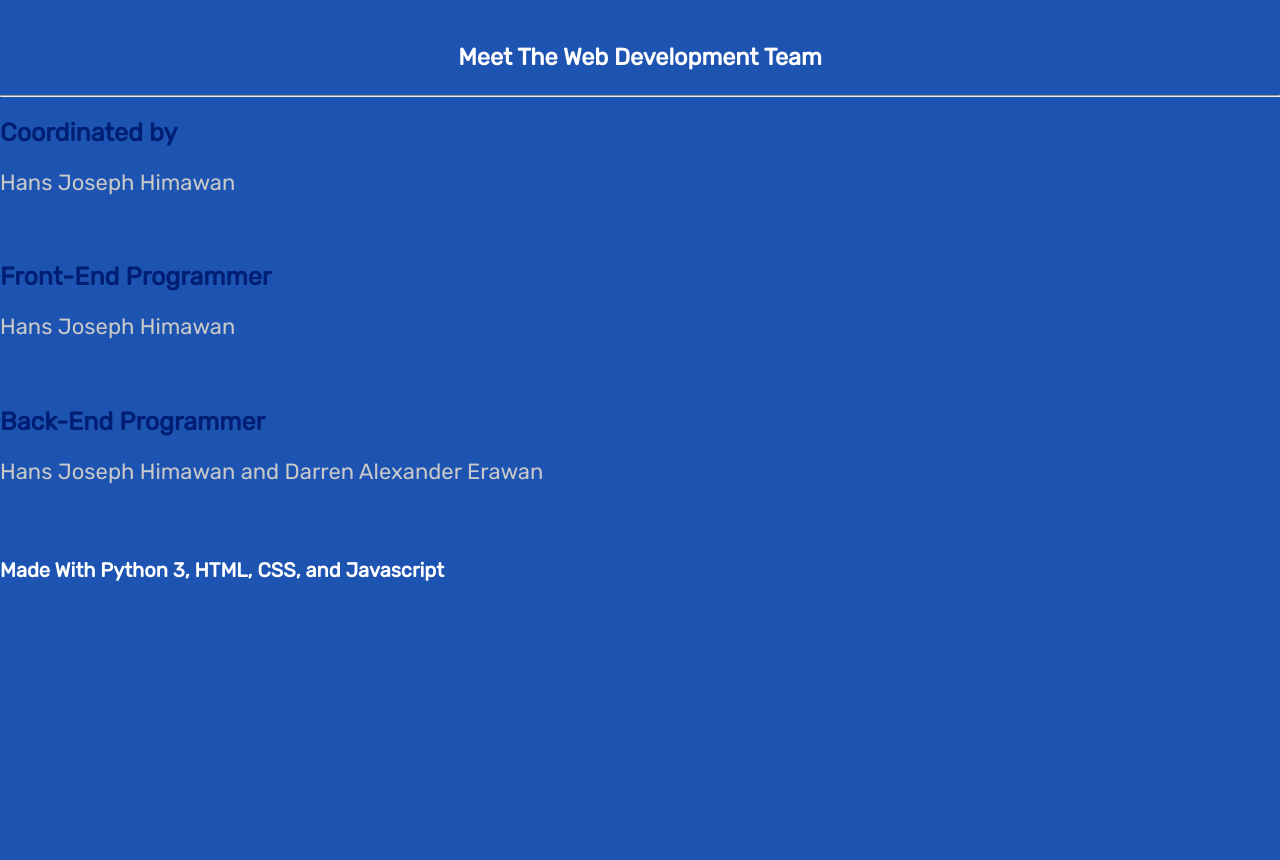
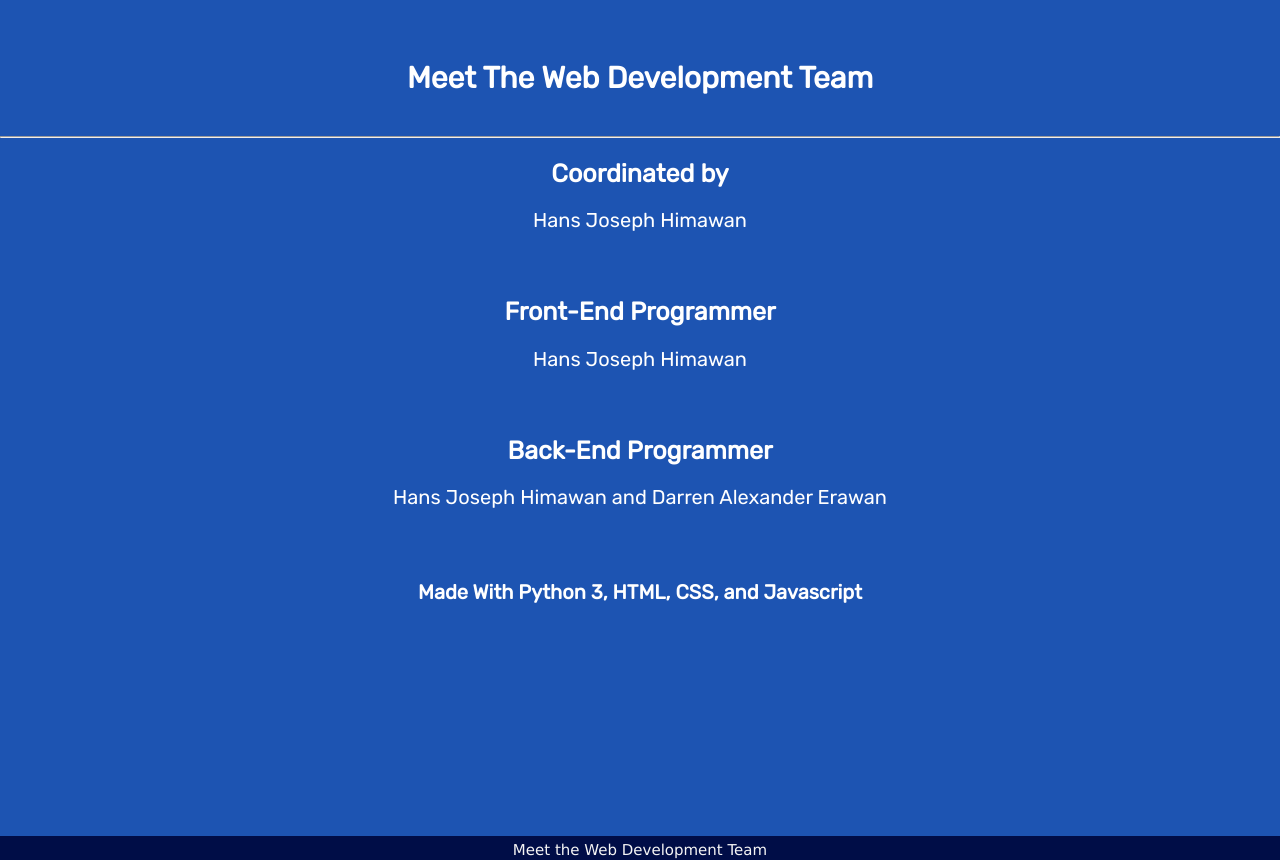
Before and after one commit to hanshimawan26/webcsl, a Flask app: page /team in a window 1280 px wide. Shown: the part 80-940 px from the top of the page. Before the commit the page ends 661 px from the top, so only its background shows below. Run offline with Flask 2, Linux system fonts and the light colour scheme.

Commit message:
added footer

```diff
--- a/static/style2.css
+++ b/static/style2.css
@@ -31,6 +31,23 @@ body {
   z-index: 3;
   margin-top: 0vh;
   padding: 0;
+}
+
+#content {
+  position: relative;
+  min-height: 100vh;
+}
+
+footer {
+  clear: both;
+  position: relative;
+  margin-top: -3vh;
+  height: 3vh;
+  margin-bottom: 0;
+  background-color: rgb(0, 13, 71);
+  color:whitesmoke;
+  width: 100%;
+  text-align: center;
 }
 
 .title{
@@ -244,6 +261,35 @@ h2 {
   color: rgb(0, 31, 116);
 }
 
+footer a{
+  margin: 0;
+  font-size: 15px;
+  color:whitesmoke;
+  font-family: "Verdana", sans-serif;
+}
+
+.team {
+  text-align: center;
+}
+
+.team h1{
+  color: white;
+  font-family: Rubik, Arial;
+  font-size: 30px;
+}
+
+.team h2{
+  color: white;
+  font-family: Rubik, Arial;
+  font-size: 25px;
+}
+
+.team p{
+  color: white;
+  font-family: Rubik, Arial;
+  font-size: 20px;
+}
+
 @media (min-width: 1920px){
   body {
     background-image: url('\ atlantis background.png');
--- a/templates/base.html
+++ b/templates/base.html
@@ -27,6 +27,9 @@
         {% block content %}
         {% endblock %}
       </section>
+      <footer>
+        <a href="/team">Meet the Web Development Team</a>
+      </footer>
     </section>
   </body>
 </html>
--- a/templates/team.html
+++ b/templates/team.html
@@ -1,6 +1,7 @@
 {% extends "base.html" %}
 {% block title %} Team {% endblock %}
 {% block content %}
+<section class="team">
     <h1>Meet The Web Development Team</h1>
     <hr>
     <h2>Coordinated by</h2>
@@ -13,4 +14,5 @@
     <p>Hans Joseph Himawan and Darren Alexander Erawan</p>
     <br>
     <h4>Made With Python 3, HTML, CSS, and Javascript</h4>
+</section>
 {% endblock %}
```
